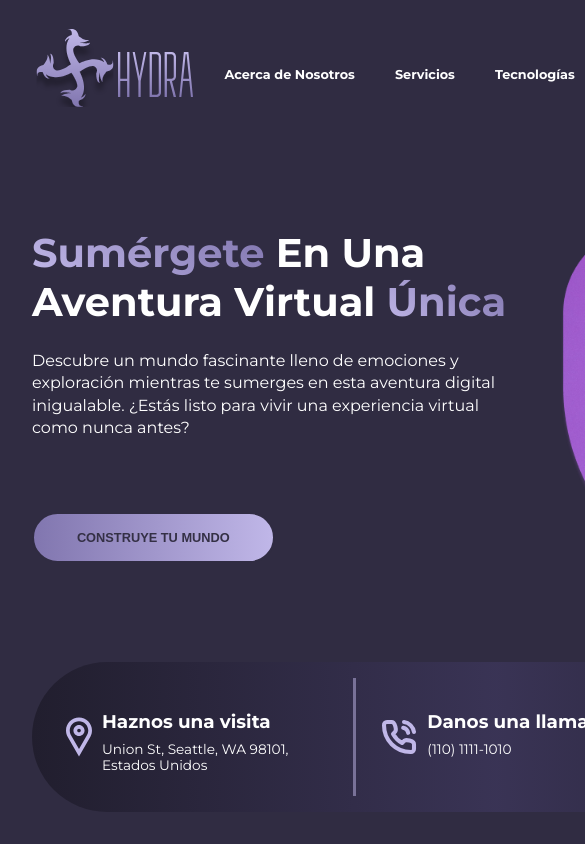
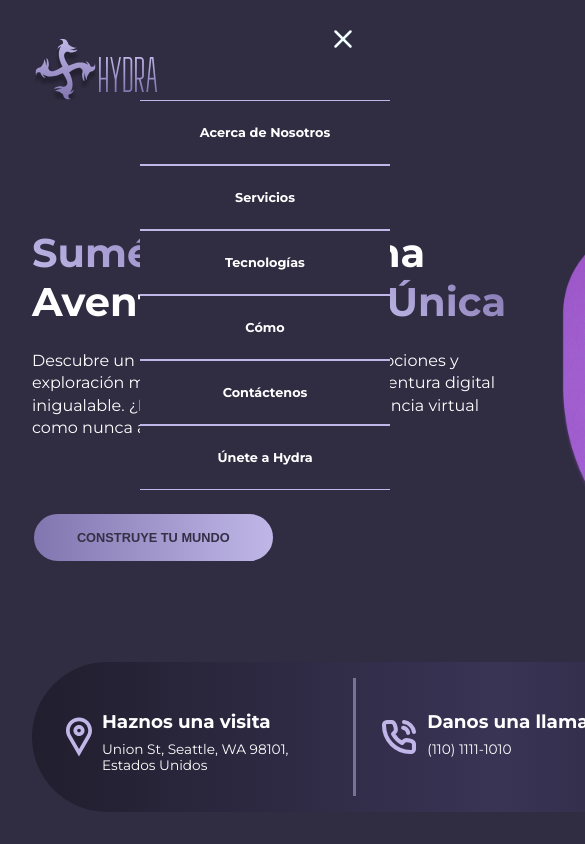
Before and after one commit to FreddyCA/Hydra-React.JS, a React (Vite) app: page / in a window 390 px wide. Shown: the top 844 px of the page, 585 px wide, since content can reach past the window. Built offline with nearby package versions, Linux system fonts and the light colour scheme.

Commit message:
Resposive NavBar

```diff
--- a/src/App.jsx
+++ b/src/App.jsx
@@ -1,3 +1,4 @@
+import { useEffect, useState } from "react";
 import About from "./sections/About";
 import Footer from "./sections/Footer";
 import Form from "./sections/Form";
@@ -9,10 +10,27 @@ import Tech from "./sections/Tech";
 import GlobalStyle from "./style/reset";
 
 const App = () => {
+  const [desktop, setDesktop] = useState(false);
+
+  useEffect(() => {
+    const handleResize = () => {
+      const newWidth = window.innerWidth;
+      if (newWidth > 1020) {
+        setDesktop(true);
+      } else setDesktop(false);
+    };
+    handleResize()
+
+    window.addEventListener("resize", handleResize);
+
+    return () => {
+      window.removeEventListener("resize", handleResize)
+    }
+  }, []);
   return (
     <>
       <GlobalStyle />
-      <NavBar></NavBar>
+      <NavBar desktop={desktop}></NavBar>
       <Header></Header>
       <About></About>
       <Services></Services>
--- a/src/components/LogoNavBar.jsx
+++ b/src/components/LogoNavBar.jsx
@@ -14,8 +14,8 @@ const LogoNavBarImgStyle = styled.img`
 const LogoNavBar = () => {
   return (
     <LogoNavBarStyle>
-      <LogoNavBarImgStyle src={logoHydra} alt="logo Hydra" height={"90px"} />
-      <LogoNavBarImgStyle src={logoHydraName} alt="logo Hydra" height={"45px"} />
+      <LogoNavBarImgStyle src={logoHydra} alt="logo Hydra" height={"70px"} />
+      <LogoNavBarImgStyle src={logoHydraName} alt="logo Hydra" height={"35px"} />
     </LogoNavBarStyle>
   );
 };
--- a/src/components/NavBarItems.jsx
+++ b/src/components/NavBarItems.jsx
@@ -1,9 +1,31 @@
-import styled from "styled-components";
+import styled, { keyframes } from "styled-components";
+import PropTypes from "prop-types";
 
 const NavBarItemsContentStyle = styled.div`
   display: flex;
   gap: 0.5rem;
   align-items: center;
+
+  @media screen and (max-width: 1020px) {
+    flex-direction: column;
+    width: 250px;
+    position: absolute;
+    right: 0;
+    top: 100px;
+    z-index: 100;
+    gap: 0;
+  }
+`;
+
+const ListAnimationStyle = keyframes`
+  0% {
+    opacity: 0;
+    transform: translateY(-10px);
+  }
+  100% {
+    opacity: 1;
+    transform: translateY(0);
+  }
 `;
 
 const NavBarItemStyle = styled.a`
@@ -13,6 +35,36 @@ const NavBarItemStyle = styled.a`
   white-space: nowrap;
   font-size: 0.8rem;
   font-weight: 700;
+
+  @media screen and (max-width: 1020px) {
+    width: 100%;
+    background-color: #302c42;
+    text-align: center;
+    border-top: 1px solid #c0b7e8;
+    border-bottom: 1px solid #c0b7e8;
+    padding: 1.5rem 1rem;
+    animation: ${ListAnimationStyle} 0.5s ease-in-out;
+    animation-fill-mode: both;
+
+    &:nth-child(1) {
+      animation-delay: 0.01s;
+    }
+    &:nth-child(2) {
+      animation-delay: 0.05s;
+    }
+    &:nth-child(3) {
+      animation-delay: 0.1s;
+    }
+    &:nth-child(4) {
+      animation-delay: 0.15s;
+    }
+    &:nth-child(5) {
+      animation-delay: 0.2s;
+    }
+    &:nth-child(6) {
+      animation-delay: 0.25s;
+    }
+  }
 
   position: relative;
   overflow: hidden;
@@ -41,15 +93,25 @@ const NavBarItemStyle = styled.a`
   }
 `;
 
-const NavBarItems = () => {
+
+const NavBarItems = ({ desktop }) => {
   return (
     <NavBarItemsContentStyle>
       <NavBarItemStyle href="#aboutUs">Acerca de Nosotros</NavBarItemStyle>
       <NavBarItemStyle href="#services">Servicios</NavBarItemStyle>
       <NavBarItemStyle href="#technologies">Tecnologías</NavBarItemStyle>
       <NavBarItemStyle href="#howTo">Cómo</NavBarItemStyle>
+      {!desktop && (
+        <>
+          <NavBarItemStyle href="#howTo">Contáctenos</NavBarItemStyle>
+          <NavBarItemStyle href="#howTo">Únete a Hydra</NavBarItemStyle>
+        </>
+      )}
     </NavBarItemsContentStyle>
   );
 };
+NavBarItems.propTypes = {
+  desktop: PropTypes.bool.isRequired,
+};
 
 export default NavBarItems;
--- a/src/sections/NavBar.jsx
+++ b/src/sections/NavBar.jsx
@@ -1,7 +1,12 @@
 import styled from "styled-components";
+import PropTypes from "prop-types";
+
 import LogoNavBar from "../components/LogoNavBar";
 import NavBarItems from "../components/NavBarItems";
 import NavBarLogin from "../components/NavBarLogin";
+import menuIconOpen from "../assets/svg/menu.svg";
+import menuIconClose from "../assets/svg/menuX.svg";
+import { useState } from "react";
 
 const NavBarStyle = styled.div`
   width: 100%;
@@ -10,16 +15,45 @@ const NavBarStyle = styled.div`
   justify-content: space-between;
   gap: 1rem;
   padding: 1.5rem 2rem;
+  position: relative;
 `;
 
-const NavBar = () => {
+const NavBarItemsMenu = styled.div`
+  height: 100px;
+  width: 100%;
+`;
+const NavBarItemsIcon = styled.img`
+  width: 30px;
+  height: 30px;
+  margin: auto 0;
+  cursor: pointer;
+`;
+
+
+const NavBar = ({ desktop }) => {
+  const [menu, setMenu] = useState(false);
   return (
     <NavBarStyle>
       <LogoNavBar />
-      <NavBarItems />
-      <NavBarLogin />
+      <div>
+        {!desktop && (
+          <NavBarItemsMenu>
+            {menu ? (
+              <NavBarItemsIcon src={menuIconOpen} alt="abrir menu" />
+            ) : (
+              <NavBarItemsIcon src={menuIconClose} alt="cerrar menu" />
+            )}
+          </NavBarItemsMenu>
+        )}
+        <NavBarItems desktop={desktop} />
+      </div>
+      {desktop && <NavBarLogin />}
     </NavBarStyle>
   );
 };
 
+NavBar.propTypes = {
+  desktop: PropTypes.bool.isRequired,
+};
+
 export default NavBar;
```
Also changed, not shown: src/assets/svg/menu.svg (added), src/assets/svg/menuX.svg (added).
